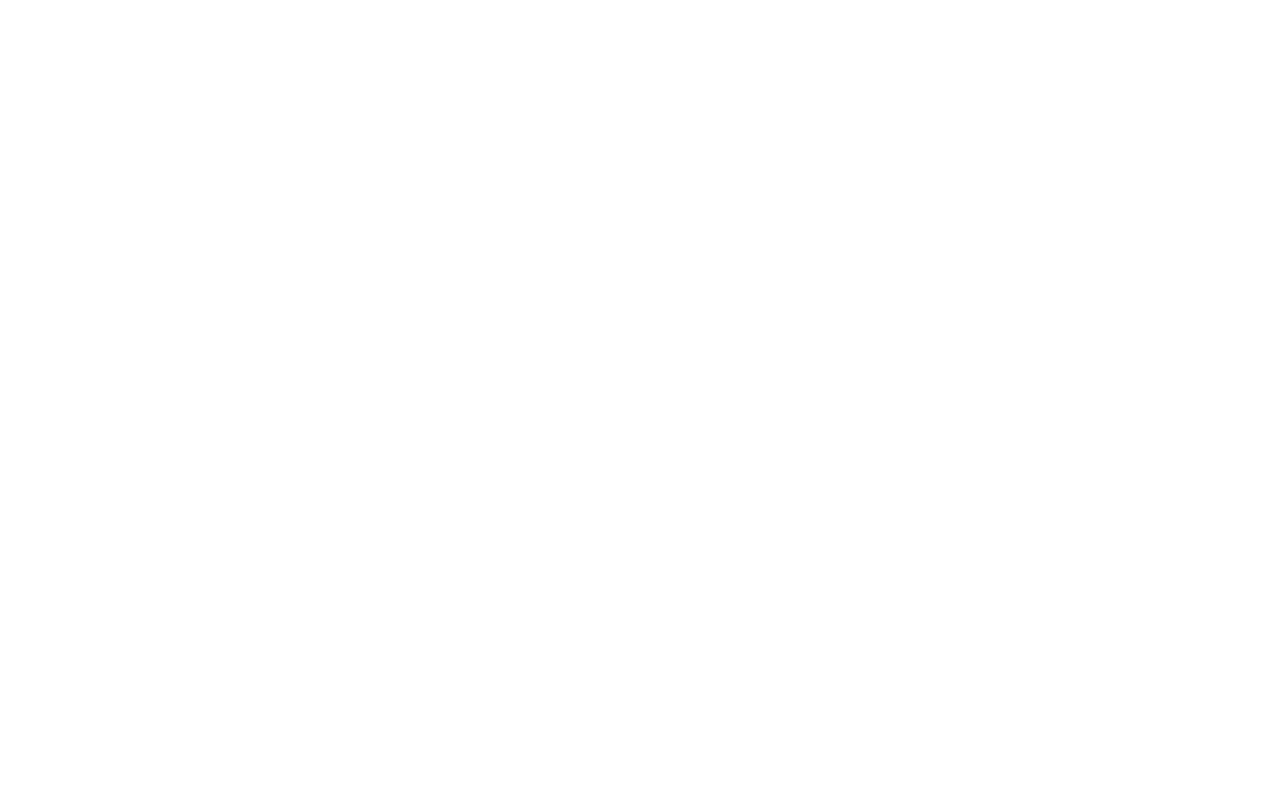
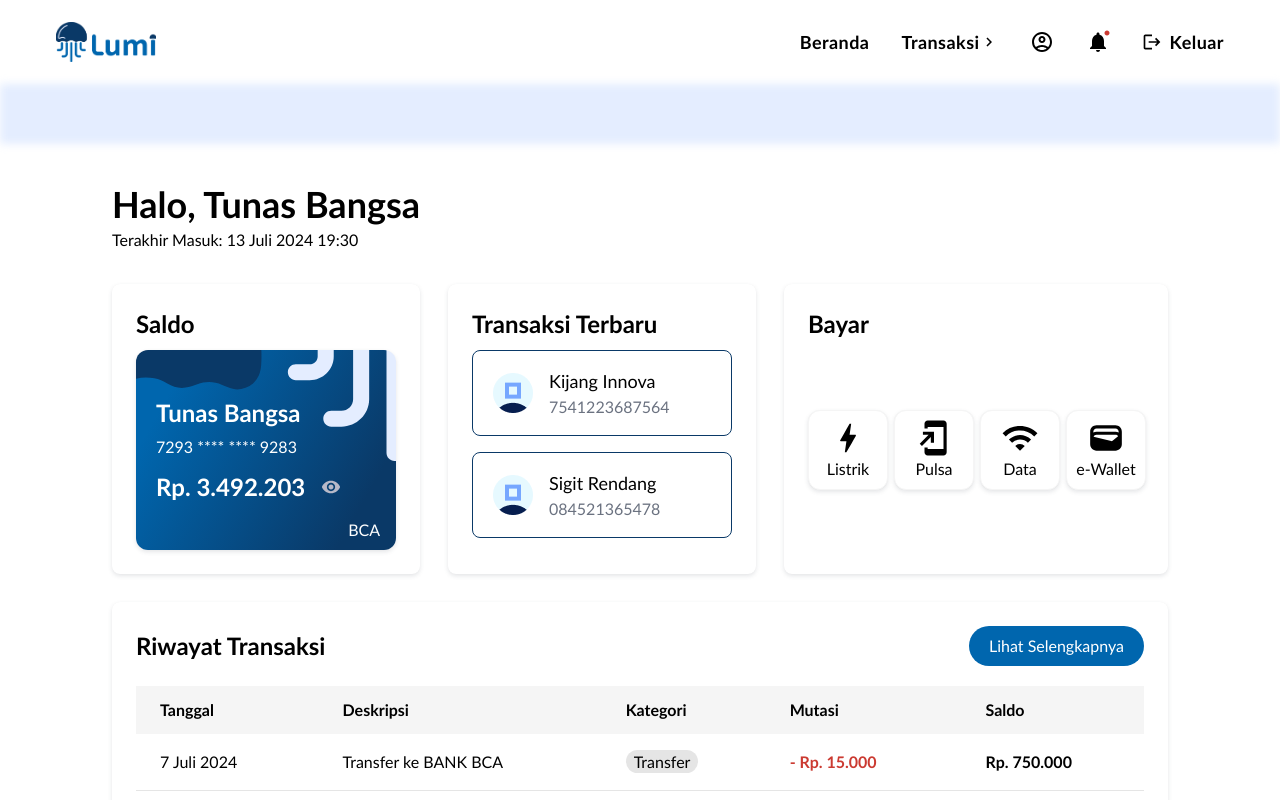
Before and after one commit to SYNRGY7-Team4/Frontend, a React (Vite) app: page /dashboard in a window 1280 px wide. Before the commit this address had no page. Shown: the top 800 px of the page. Built offline with nearby package versions, Linux system fonts and the light colour scheme.

Commit message:
feat: add dashboard page

```diff
--- a/src/App.tsx
+++ b/src/App.tsx
@@ -1,25 +1,34 @@
-import { Route, Routes, useLocation } from "react-router-dom";
-import Button from "@/components/Button/Button";
-import { Login, Register, Verification_OTP, Password, Verification_E_KTP, DataDiri, AturPin } from "@/pages";
-import Notifikasi from "./pages/dashboard/Notifikasi";
+import { Route, Routes, useLocation } from "react-router-dom"
+import Button from "@/components/Button/Button"
+import {
+  Login,
+  Register,
+  Verification_OTP,
+  Password,
+  Verification_E_KTP,
+  DataDiri,
+  AturPin,
+} from "@/pages"
+import Notifikasi from "./pages/Dashboard/Notifikasi"
+import Dashboard from "./pages/Dashboard/Dashboard"
 
 function App() {
-  const location = useLocation();
+  const location = useLocation()
 
   return (
     <>
       <Routes key={location.pathname} location={location}>
         <Route
-          path="/"
+          path='/'
           element={
             <>
-              <div className="text-secondary-red shadow-03">Hello World</div>
+              <div className='text-secondary-red shadow-03'>Hello World</div>
 
               <Button
-                variant="primary"
-                className="bg-primary-darkBlue"
+                variant='primary'
+                className='bg-primary-darkBlue'
                 disabled={false}
-                size="md"
+                size='md'
               >
                 Custom Button
               </Button>
@@ -27,19 +36,20 @@
           }
         />
 
-        <Route path="/login" element={<Login />} />
+        <Route path='/login' element={<Login />} />
 
-        <Route path="/register" element={<Register />} />
-        <Route path="/register/otp" element={<Verification_OTP />} />
-        <Route path="/register/password" element={<Password />} />
-        <Route path="/register/data-diri" element={<DataDiri />} />
-        <Route path="/register/ktp" element={<Verification_E_KTP />} />
-        <Route path="/register/atur-pin" element={<AturPin />} />
+        <Route path='/register' element={<Register />} />
+        <Route path='/register/otp' element={<Verification_OTP />} />
+        <Route path='/register/password' element={<Password />} />
+        <Route path='/register/data-diri' element={<DataDiri />} />
+        <Route path='/register/ktp' element={<Verification_E_KTP />} />
+        <Route path='/register/atur-pin' element={<AturPin />} />
 
-        <Route path="/dashboard/notifikasi" element={<Notifikasi />} />
+        <Route path='/dashboard' element={<Dashboard />} />
+        <Route path='/dashboard/notifikasi' element={<Notifikasi />} />
       </Routes>
     </>
-  );
+  )
 }
 
-export default App;
+export default App
--- /dev/null
+++ b/src/pages/dashboard/Dashboard.tsx
@@ -0,0 +1,37 @@
+import FooterDashboard from "@/components/Footer/FooterDasboard"
+import Header from "@/components/Header/HeaderDasboard"
+import SaldoCard from "@/components/SaldoCard/SaldoCard"
+import TransaksiTerbaruCard from "@/components/TransaksiTerbaruCard/TransaksiTerbaruCard"
+import BayarCard from "@/components/BayarCard/BayarCard"
+import RiwayatTransaksiTable from "@/components/RiwayatTransaksiTable/RiwayatTransaksiTable"
+
+export default function Dashboard() {
+  return (
+    <>
+      <Header />
+      <main className='w-[min(100%,1056px)] px-6 lg:mx-auto lg:px-0 py-10'>
+        <h1 className='text-4xl font-bold mb-1'>Halo, Tunas Bangsa</h1>
+        <p className='mb-8'>Terakhir Masuk: 13 Juli 2024 19:30</p>
+
+        <div className='grid grid-cols-1 md:grid-cols-2 lg:grid-cols-[minmax(0,_1fr)_minmax(0,_1fr)_minmax(384px,_1fr)] gap-7'>
+          <div className=''>
+            <SaldoCard />
+          </div>
+
+          <div className=''>
+            <TransaksiTerbaruCard />
+          </div>
+
+          <div className='md:col-span-2 lg:col-span-1'>
+            <BayarCard />
+          </div>
+
+          <div className='md:col-span-2 lg:col-span-3'>
+            <RiwayatTransaksiTable />
+          </div>
+        </div>
+      </main>
+      <FooterDashboard />
+    </>
+  )
+}
```
Also changed, not shown: src/assets/avatar.png (added).
